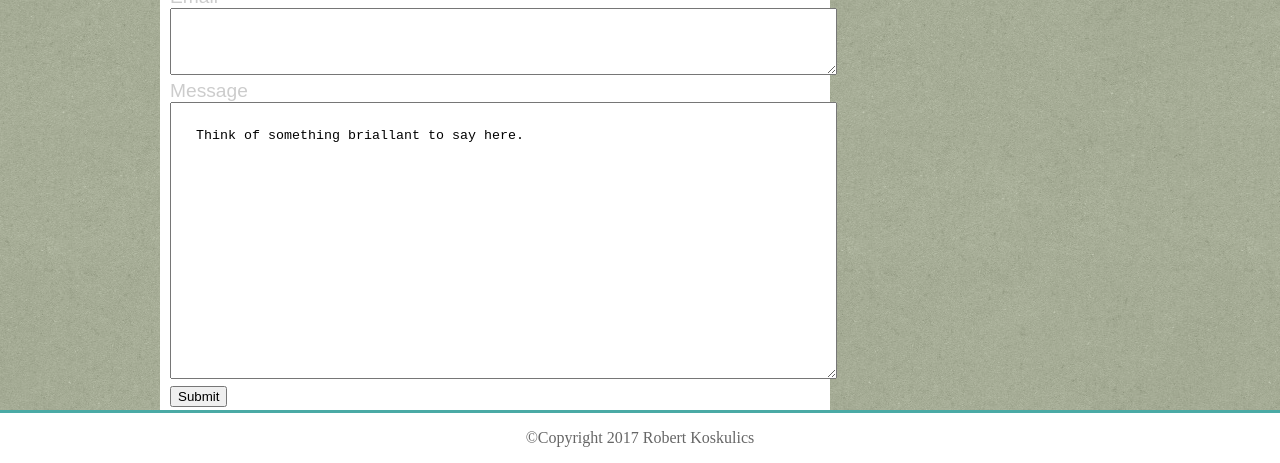
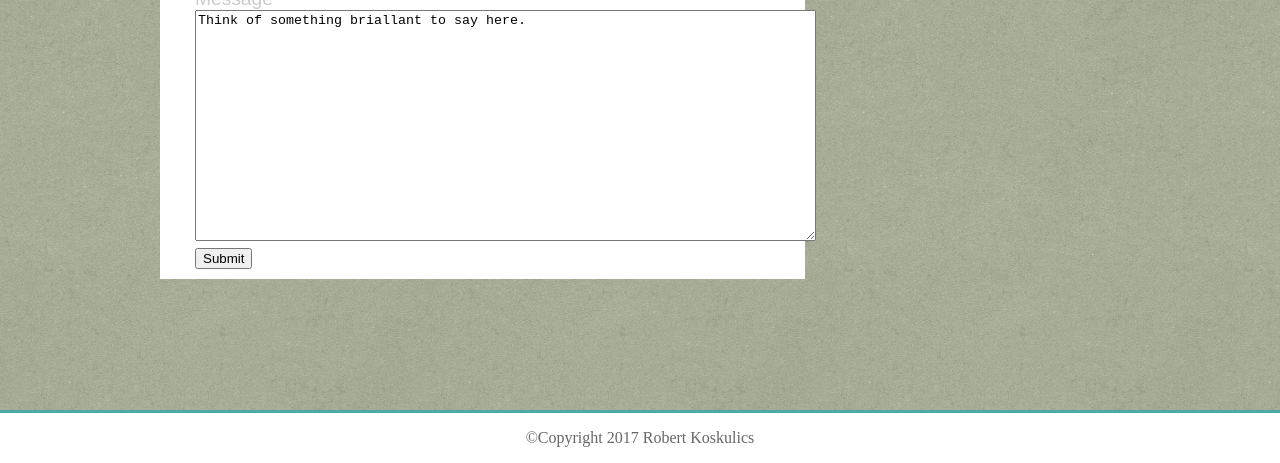
Before and after one commit to rkoskulics/Basic-Portfolio, a plain HTML site: page contact.html in a window 1280 px wide. Shown: the part 337-800 px from the top of the page. Drawn offline with Linux system fonts and the light colour scheme.

```diff
--- a/assets/css/style.css
+++ b/assets/css/style.css
@@ -165,7 +165,7 @@
 /*This is where the CSS for the Contact page starts*/
 #contact-info{
 	background-color: #ffffff;
-	width: 650px;
+	width: 625px;
 	color: #cccccc;
 	font-size:120%;
 	font-family: "Arial", "Helvetica Neue", "Helvetica", sans-serif;
@@ -174,6 +174,7 @@
 	position: absolute;
 	left:150px;
 }
-textarea{
-	padding:25px;
+form{
+	padding-left:25px;
+	padding-right: 25px;
 }
--- a/contact.html
+++ b/contact.html
@@ -42,7 +42,7 @@
 
 	<div id="foot">
 		<footer>
-			<p>©Copyright 2017 Robert Koskulics</p>
+			<p>&copyCopyright 2017 Robert Koskulics</p>
 		</footer>
 	</div>
 
```
Also changed, not shown: index.html (+1 -1 lines), portfolio.html (+1 -1 lines).
